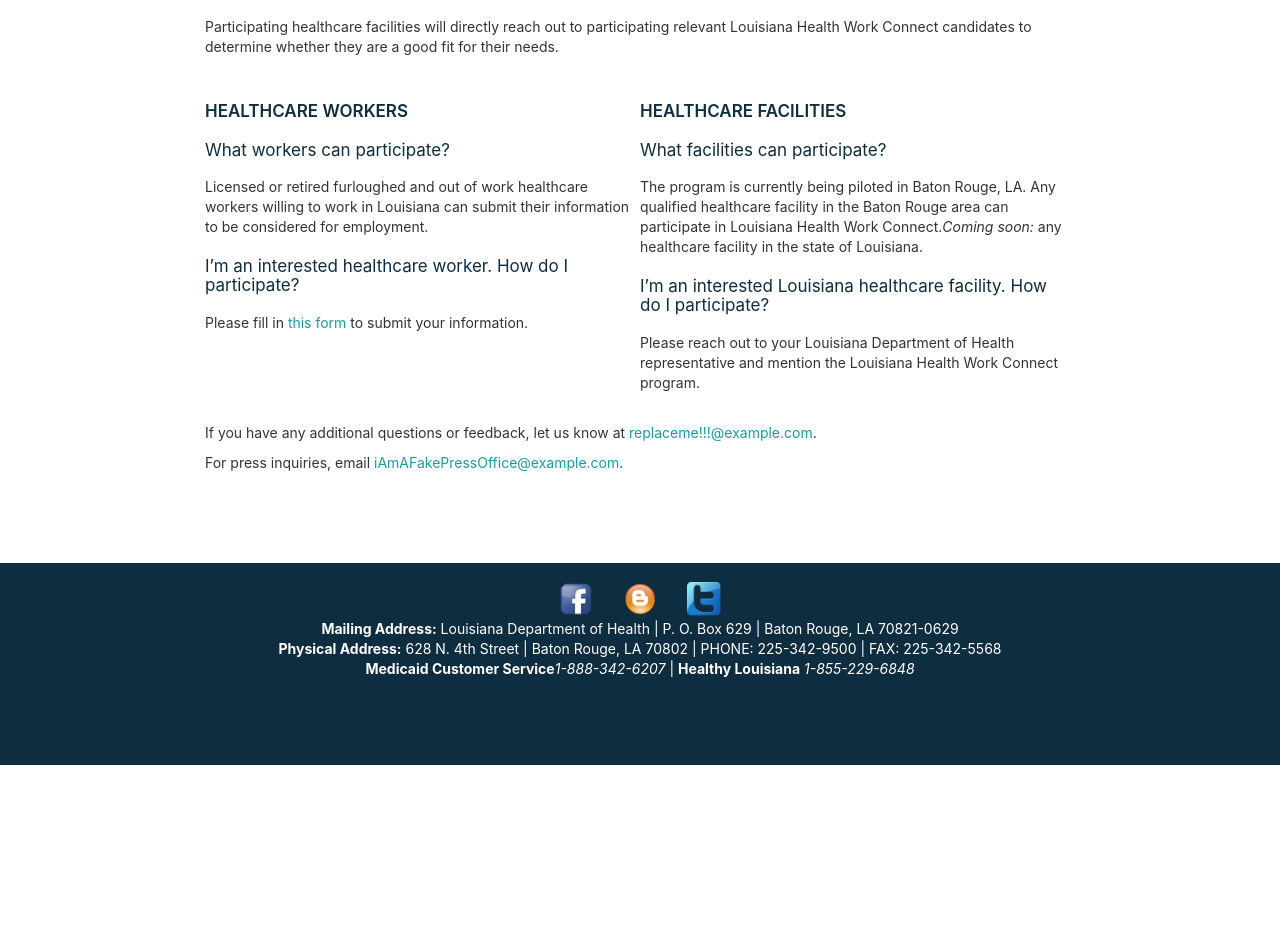
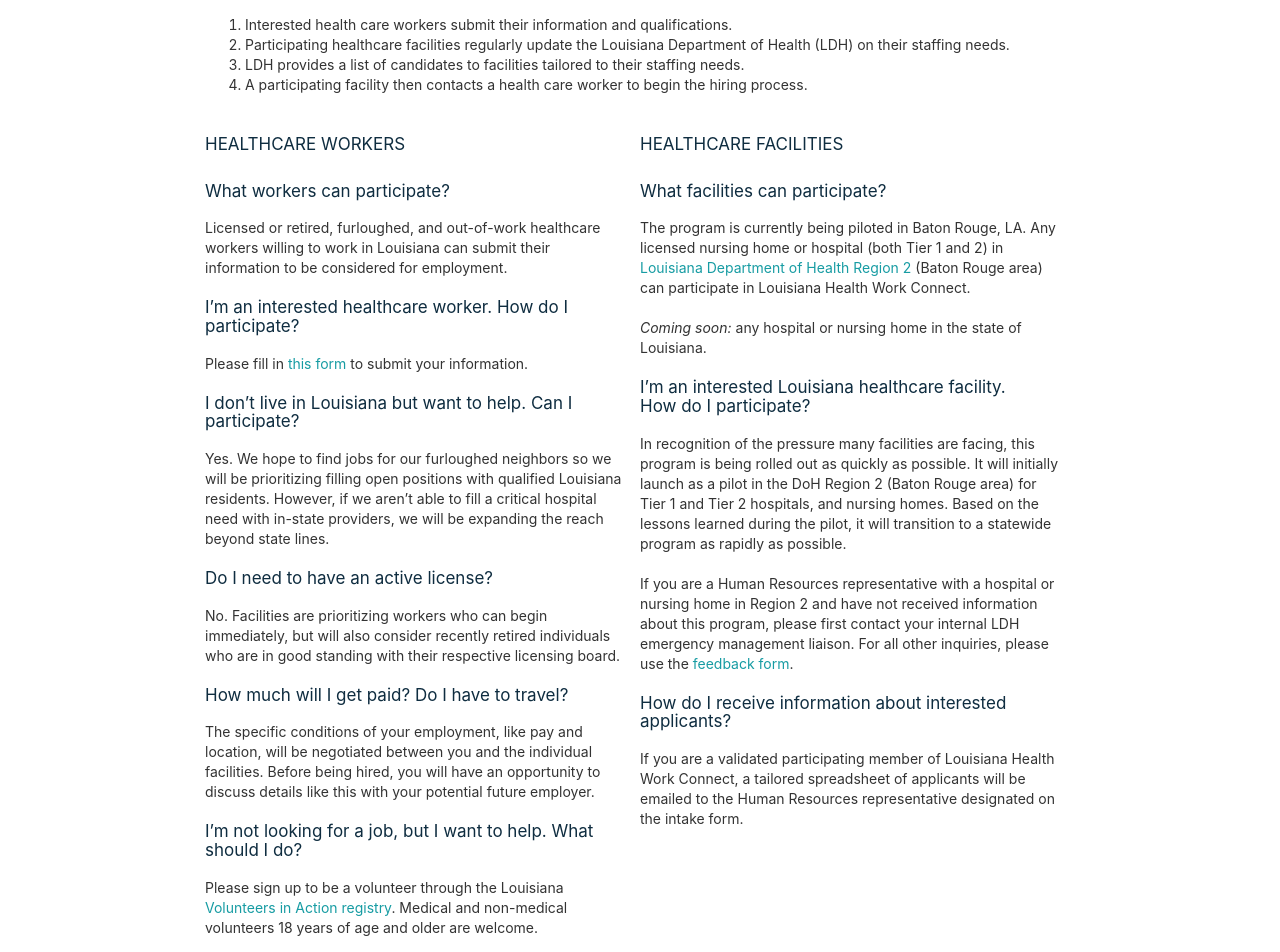
Before and after one commit to usdigitalresponse/la-health-work-connect, a Next.js app: page / in a window 1280 px wide. Shown: the part 680-1632 px from the top of the page. Before the commit the page ends 1445 px from the top, so only its background shows below. Built offline with nearby package versions, Linux system fonts and the light colour scheme.

Commit message:
Landing page fixes (#3)
* overflowing header and stray period

* Fewer different font sizes

* embed feedback form

* Copy updates

```diff
--- a/components/page-wrapper.js
+++ b/components/page-wrapper.js
@@ -143,6 +143,12 @@
                           }
                         }
 
+                        @media (max-width: 460px) {
+                          h1 {
+                            font-size: 24px;
+                          }
+                        }
+
                         h1,
                         h2 {
                           color: #fff;
--- a/pages/index.js
+++ b/pages/index.js
@@ -11,8 +11,8 @@
     >
       <div className="container">
         <main>
-          <h2> Connecting Furloughed Healthcare Workers with Healthcare Facilities in Need. </h2>
-          <p className="description">
+          <h2> Connecting Furloughed Healthcare Workers with Healthcare Facilities in Need </h2>
+          <p>
             <strong> Louisiana Health Work Connect</strong> is an initiative organized by
             the State of Louisiana Department of Health in response to COVID-19 to help facilities
             with acute healthcare staffing shortages fill those vacancies with qualified candidates
@@ -21,7 +21,7 @@
           <div className="grid">
             <Link href="/candidate-intake">
               <div className="card">
-                <h3>Healthcare Workers &rarr;</h3>
+                <h4>Healthcare Workers &rarr;</h4>
                 <p>
                   Apply to be considered for employment at a healthcare facility in need.
                 </p>
@@ -30,22 +30,24 @@
           </div>
 
           <div className="faq">
-            <h3>FAQ </h3>
+            <h4>FAQ </h4><br/>
 
             <h4>How does it work? </h4>
-            <p>
-              Participating healthcare facilities will directly reach out to
-              participating relevant Louisiana Health Work Connect candidates
-              to determine whether they are a good fit for their needs.
-            </p>
+            <ol>
+              <li>Interested health care workers submit their information and qualifications. </li>
+              <li>Participating healthcare facilities regularly update the Louisiana Department of Health
+                (LDH) on their staffing needs. </li>
+              <li>LDH provides a list of candidates to facilities tailored to their staffing needs. </li>
+              <li>A participating facility then contacts a health care worker to begin the hiring process. </li>
+            </ol>
 
             <div className="grid">
               <div className="col">
-                <h3>HEALTHCARE WORKERS </h3>
+                <h4>HEALTHCARE WORKERS </h4><br/>
 
                 <h4>What workers can participate? </h4>
                 <p>
-                  Licensed or retired furloughed and out of work healthcare workers willing
+                  Licensed or retired, furloughed, and out-of-work healthcare workers willing
                   to work in Louisiana can submit their information to be considered for employment.
                 </p>
 
@@ -53,29 +55,71 @@
                 <p>
                   Please fill in <Link href="/candidate-intake"><a>this form</a></Link> to submit your information.
                 </p>
+
+                <h4>I don’t live in Louisiana but want to help. Can I participate?</h4>
+                <p>
+                  Yes. We hope to find jobs for our furloughed neighbors so we will be prioritizing filling open
+                  positions with qualified Louisiana residents. However, if we aren’t able to fill a critical
+                  hospital need with in-state providers, we will be expanding the reach beyond state lines.
+                </p>
+
+                <h4>Do I need to have an active license?</h4>
+                <p>
+                  No. Facilities are prioritizing workers who can begin immediately, but will also consider
+                  recently retired individuals who are in good standing with their respective licensing board.
+                </p>
+
+                <h4>How much will I get paid? Do I have to travel?</h4>
+                <p>
+                  The specific conditions of your employment, like pay and location, will be negotiated between
+                  you and the individual facilities. Before being hired, you will have an opportunity to discuss
+                  details like this with your potential future employer.
+                </p>
+
+                <h4>I’m not looking for a job, but I want to help. What should I do? </h4>
+                <p>
+                  Please sign up to be a volunteer through the Louisiana <a href="https://www.lava.dhh.louisiana.gov/">
+                  Volunteers in Action registry</a>. Medical and non-medical volunteers 18 years of age and older are welcome.
+                </p>
               </div>
               <div className="col">
-                <h3>HEALTHCARE FACILITIES </h3>
+                <h4>HEALTHCARE FACILITIES </h4><br/>
 
                 <h4>What facilities can participate? </h4>
                 <p>
-                  The program is currently being piloted in Baton Rouge, LA.
-                  Any qualified healthcare facility in the Baton Rouge area can participate
-                  in Louisiana Health Work Connect.
-                  <em>Coming soon:</em> any healthcare facility in the state of Louisiana.
+                  The program is currently being piloted in Baton Rouge, LA. Any licensed nursing home
+                  or hospital (both Tier 1 and 2) in <a href="http://ldh.la.gov/assets/docs/OrgCharts/RegionMap.jpg">
+                  Louisiana Department of Health Region 2</a> (Baton Rouge area) can participate in Louisiana Health Work Connect.
+                  <br/><br/>
+                  <em>Coming soon:</em> any hospital or nursing home in the state of Louisiana.
                 </p>
 
                 <h4>I’m an interested Louisiana healthcare facility.  How do I participate?</h4>
                 <p>
-                    Please reach out to your Louisiana Department of Health representative
-                    and mention the Louisiana Health Work Connect program.
+                  In recognition of the pressure many facilities are facing, this program is being rolled out as
+                  quickly as possible. It will initially launch as a pilot in the DoH Region 2 (Baton Rouge area) for
+                  Tier 1 and Tier 2 hospitals, and nursing homes. Based on the lessons learned during the pilot, it
+                  will transition to a statewide program as rapidly as possible.
+                  <br/><br/>
+                  If you are a Human Resources representative with a hospital or nursing home in Region 2 and
+                  have not received information about this program, please first contact your internal LDH
+                  emergency management liaison. For all other inquiries, please use the <a href="/feedback">feedback form</a>.
+                </p>
+
+                <h4>How do I receive information about interested applicants?</h4>
+                <p>
+                  If you are a validated participating member of Louisiana Health Work Connect, a tailored
+                  spreadsheet of applicants will be emailed to the Human Resources representative designated
+                  on the intake form.
                 </p>
               </div>
             </div>
             <br/>
-            <p>If you have any additional questions or feedback, let us know at <a href="mailto:replaceme!!!@example.com">replaceme!!!@example.com</a>. </p>
+            <p>If you have any additional questions or feedback, let us know at this <a href="/feedback">feedback form</a>. </p>
 
-            <p>For press inquiries, email <a href="mailto:iAmAFakePressOffice@example.com">iAmAFakePressOffice@example.com</a>.</p>
+            <p>For press inquiries, email
+              <a href="mailto:kelly.zimmerman@la.gov?subject=Louisiana Health Work Connect" target="_blank"> kelly.zimmerman@la.gov</a>.
+            </p>
           </div>
 
 
@@ -124,29 +168,6 @@
             text-decoration: none;
           }
 
-          .title a {
-            color: #0070f3;
-            text-decoration: none;
-          }
-
-          .title a:hover,
-          .title a:focus,
-          .title a:active {
-            text-decoration: underline;
-          }
-
-          .title {
-            margin: 0;
-            line-height: 1.15;
-            font-size: 4rem;
-            text-align: center;
-          }
-
-          .description {
-            line-height: 1.5;
-            font-size: 1.5rem;
-          }
-
           code {
             background: #fafafa;
             border-radius: 5px;
@@ -166,19 +187,10 @@
 
           .col {
             flex: 1;
-            margin-right: 1rem;
+            margin-right: 1.5rem;
           }
 
-          .faq h3 {
-            margin-top: 1.5rem;
-          }
-
-          .faq h4 {
-            border-bottom: none;
-            margin-top: 1rem;
-          }
-
-          h2 {
+          h2,h4 {
             border-bottom: none;
           }
 
@@ -201,14 +213,12 @@
             border-color: #0070f3;
           }
 
-          .card h3 {
-            margin: 0 0 1rem 0;
-            font-size: 1.5rem;
+          .card h4 {
+            margin: 0;
           }
 
           .card p {
             margin: 0;
-            font-size: 1.25rem;
             line-height: 1.5;
           }
 
```
Also changed, not shown: pages/feedback.js (added, +32 -0 lines).
